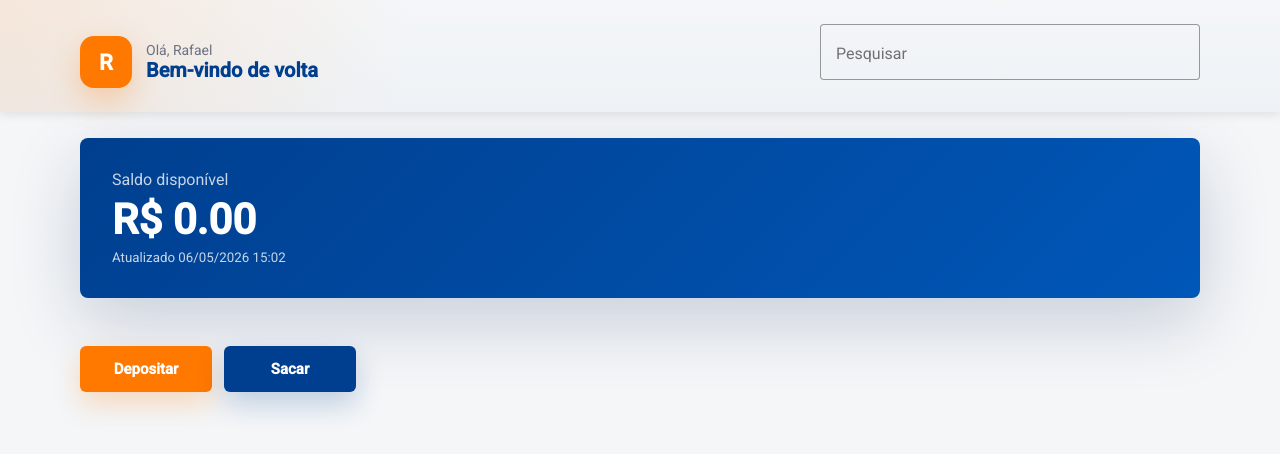
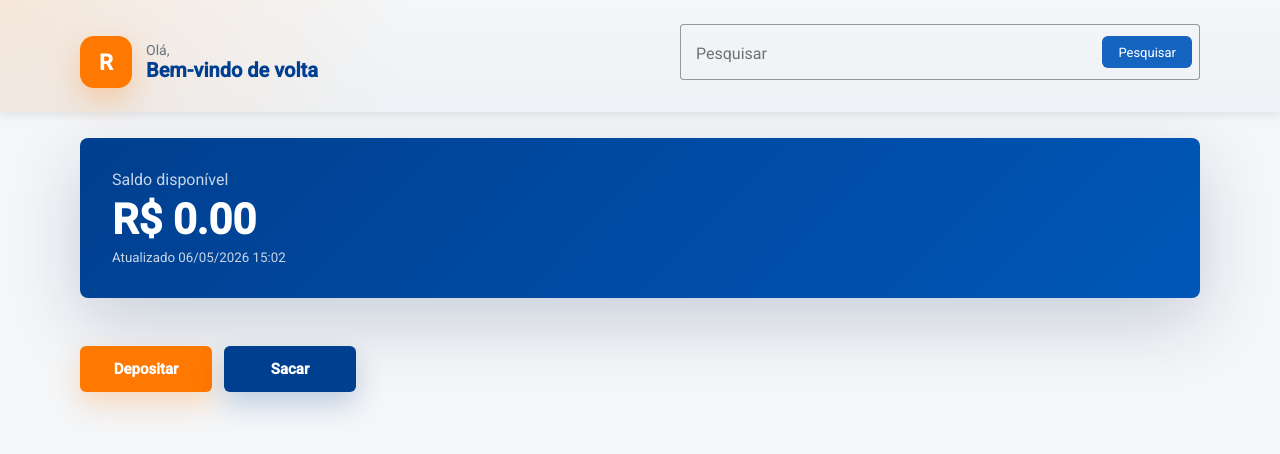
Before and after one commit to rafascampelo/front_case_tecnico, an Angular app: page /home in a window 1280 px wide. Shown: the top 454 px of the page. Built offline with nearby package versions, Linux system fonts and the light colour scheme.

Commit message:
feat: add header

```diff
--- a/src/app/app.config.ts
+++ b/src/app/app.config.ts
@@ -3,15 +3,17 @@ import { provideRouter } from '@angular/router';
 
 import { routes } from './app.routes';
 import { provideClientHydration, withEventReplay } from '@angular/platform-browser';
-import { provideHttpClient, withInterceptors } from '@angular/common/http';
+import { provideHttpClient, withFetch, withInterceptors } from '@angular/common/http';
 import { authInterceptor } from './core/interceptors/auth.interceptor';
 
 export const appConfig: ApplicationConfig = {
   providers: [
+
     provideBrowserGlobalErrorListeners(),
     provideRouter(routes),
     provideClientHydration(withEventReplay()),
     provideHttpClient(
+      withFetch(),
       withInterceptors([authInterceptor])
     )
   ]
--- a/src/app/core/services/client.ts
+++ b/src/app/core/services/client.ts
@@ -13,5 +13,29 @@ export class ClientService {
     return this.http.get<{ balance: number }>(`${this.api}/clients/${id}`);
   }
 
+   getClient(id: number) {
+    return this.http.get<Client>(`${this.api}/clients/${id}`);
+  }
 
+  getClients() {
+    return this.http.get<Client[]>(`${this.api}/clients`);
+  }
+
+  searchClients(term: string) {
+    const normalizedTerm = term.trim().toLowerCase();
+
+    return this.getClients().pipe(
+      map((clients) => {
+        if (!normalizedTerm) {
+          return [];
+        }
+
+        return clients.filter(
+          (client) =>
+            client.name.toLowerCase().includes(normalizedTerm) ||
+            client.email.toLowerCase().includes(normalizedTerm),
+        );
+      }),
+    );
+  }
 }
--- a/src/app/shared/components/home-header/home-header.html
+++ b/src/app/shared/components/home-header/home-header.html
@@ -3,18 +3,46 @@
     <div class="avatar">R</div>
 
     <div>
-      <span class="greeting">Olá, Rafael</span>
+      <span class="greeting">Olá, {{ getName() }}</span>
       <strong>Bem-vindo de volta</strong>
     </div>
   </div>
 
+  <div class="search-wrapper">
     <mat-form-field class="search-field" appearance="outline">
       <mat-label>Pesquisar</mat-label>
+
       <input
         matInput
-      placeholder="Buscar conhecidos para deposito"
         type="text"
         placeholder="Pesquisar por nome ou email"
+        [ngModel]="searchTerm()"
+        (keyup.enter)="search()"
+        (ngModelChange)="onSearchTermChange($event)"
       />
+
+      <button
+        matSuffix
+        mat-flat-button
+        color="primary"
+        type="button"
+        class="search-button"
+        (click)="search()"
+      >
+        Pesquisar
+      </button>
     </mat-form-field>
+
+    @if (searchResults.length > 0) {
+      <ul class="search-results">
+        <li class="search-result-item" *ngFor="let client of searchResults">
+          <span class="client-name">{{ client.name }}</span>
+          <span class="client-email">{{ client.email }}</span>
+        </li>
+      </ul>
+    }
+    @else if (hasSearched && searchTerm().trim()) {
+      <ul class="search-results"><li class="no-results">Nenhum resultado encontrado</li></ul>
+     }
+  </div>
 </header>
--- a/src/app/shared/components/home-header/home-header.scss
+++ b/src/app/shared/components/home-header/home-header.scss
@@ -52,3 +52,71 @@
     width: 100%;
   }
 }
+.search-wrapper {
+  position: relative;
+  width: 100%;
+  max-width: 520px;
+}
+
+.search-field {
+  width: 100%;
+}
+
+.search-button {
+  margin-right: 8px;
+  height: 32px;
+  border-radius: 6px;
+  font-size: 13px;
+  line-height: 1;
+}
+
+.search-results {
+  position: absolute;
+  top: calc(100% - 14px);
+  left: 0;
+  right: 0;
+  z-index: 20;
+
+  margin: 0;
+  padding: 6px;
+  list-style: none;
+
+  background: #ffffff;
+  border: 1px solid #d7dce3;
+  border-radius: 8px;
+  box-shadow: 0 8px 24px rgba(0, 0, 0, 0.12);
+}
+
+.search-result-item {
+  display: flex;
+  flex-direction: column;
+  gap: 2px;
+
+  padding: 10px 12px;
+  border-radius: 6px;
+  cursor: pointer;
+  transition: background-color 0.15s ease;
+}
+.no-results {
+  display: flex;
+  flex-direction: column;
+  gap: 2px;
+  padding: 10px 12px;
+  border-radius: 6px;
+  cursor: pointer;
+  transition: background-color 0.15s ease;
+}
+.search-result-item:hover {
+  background: #f3f6fb;
+}
+
+.client-name {
+  font-size: 14px;
+  font-weight: 600;
+  color: #1f2937;
+}
+
+.client-email {
+  font-size: 12px;
+  color: #6b7280;
+}
--- a/src/app/shared/components/home-header/home-header.ts
+++ b/src/app/shared/components/home-header/home-header.ts
@@ -1,16 +1,67 @@
-import { Component } from '@angular/core';
+import { Component, signal } from '@angular/core';
 import { MatButtonModule } from '@angular/material/button';
 import { MatFormFieldModule } from '@angular/material/form-field';
 import { MatIconModule } from '@angular/material/icon';
 import { MatInputModule } from '@angular/material/input';
 import { ClientService } from '../../../core/services/client';
-import { BalanceService } from '../../../core/services/balance';
 import { Client } from '../../../core/interfaces/client.interface';
+import { FormsModule } from '@angular/forms';
+import { CommonModule } from '@angular/common';
+import { AuthService } from '../../../core/services/auth';
+import { get } from 'http';
 
 @Component({
   selector: 'app-home-header',
-  imports: [MatIconModule, MatFormFieldModule, MatInputModule, MatButtonModule],
+  imports: [
+    FormsModule,
+    MatIconModule,
+    MatFormFieldModule,
+    MatInputModule,
+    MatButtonModule,
+    CommonModule,
+  ],
   templateUrl: './home-header.html',
   styleUrl: './home-header.scss',
 })
-export class HomeHeader {}
+export class HomeHeader {
+  searchTerm = signal('');
+  searchResults: Client[] = [];
+  name = '';
+  hasSearched = false;
+
+  constructor(
+    private clientService: ClientService,
+    private auth: AuthService,
+  ) {}
+
+  getName(){
+    const userId = this.auth.getUserId();
+    if (!userId) {
+      return;
+    }
+    this.clientService.getClient(userId).subscribe((client) => {
+    this.name = client.name;
+    });
+  }
+
+  onSearchTermChange(value: string) {
+    this.searchTerm.set(value);
+
+    if (!value.trim()) {
+      this.searchResults = [];
+      this.hasSearched = false;
+    }
+  }
+
+  search() {
+    this.hasSearched = true;
+    this.clientService.searchClients(this.searchTerm()).subscribe({
+      next: (clients) => {
+        this.searchResults = clients;
+      },
+      error: (error) => {
+        console.error('Search error:', error);
+      },
+    });
+  }
+}
```
Lines whose indentation alone changed are shown as unchanged.
